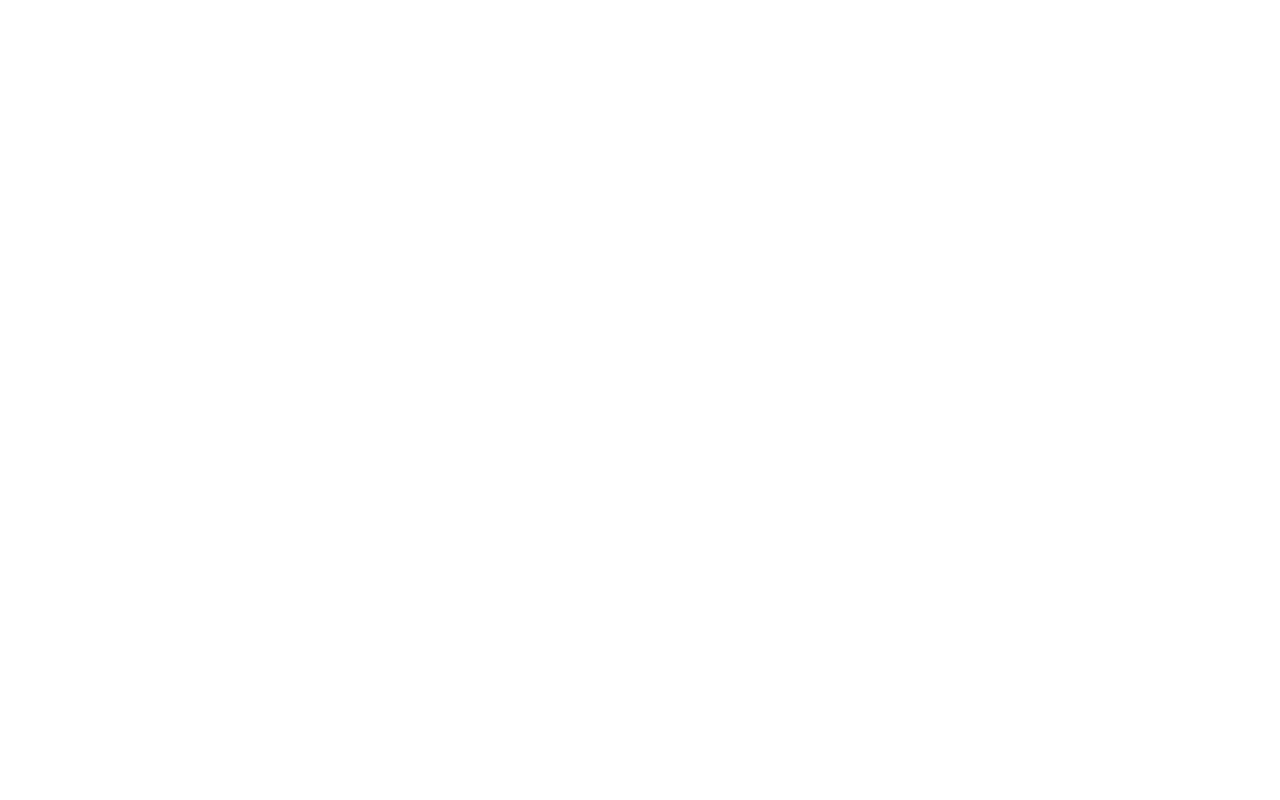
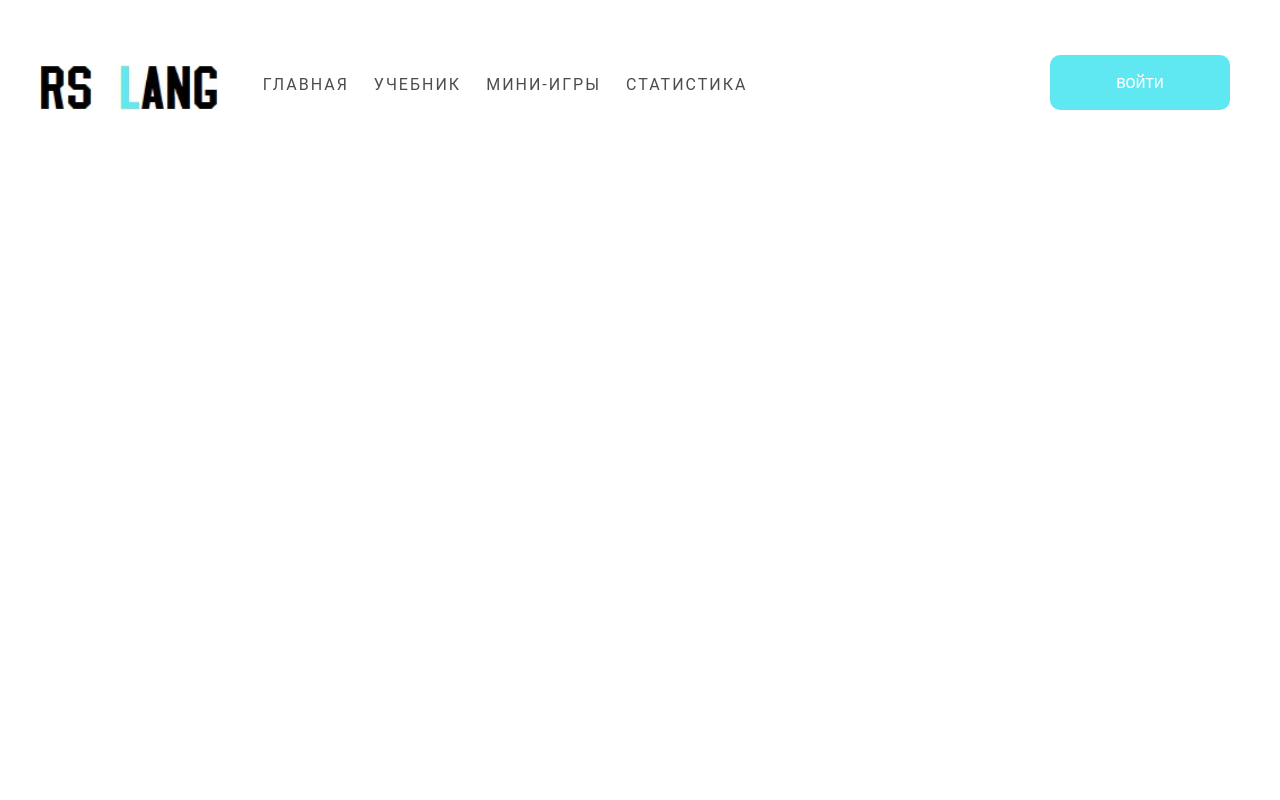
Before and after one commit to MironovNick/rslang, a plain HTML site: page rslang/index.html in a window 1280 px wide. Shown: the top 800 px of the page. Drawn offline with Linux system fonts and the light colour scheme.

Commit message:
feat: add header at main page

```diff
--- a/rslang/index.html
+++ b/rslang/index.html
@@ -15,5 +15,23 @@
 		<link href="https://fonts.googleapis.com/css2?family=Montserrat:wght@300&display=swap" rel="stylesheet">
     </head>
     <body>
+		<section class="main_page">
+			<header>
+				<img id="logo" src="images/logo.jpg" alt="logo">
+				<div class="menu_bar">
+					<a href="">главная</a>
+					<a href="">учебник</a>
+					<a href="">мини-игры</a>
+					<a href="">статистика</a>
+				</div>
+				<button class="log_in_button">
+					войти
+				</button>
+			</header>
+			<div class="main_page_content">
+			</div>
+			<footer>
+			</footer>
+		</section>
 	</body>
 </html>
--- a/rslang/style/style.css
+++ b/rslang/style/style.css
@@ -0,0 +1,90 @@
+
+body{
+	margin: 0 0 0 0;
+	padding: 0 0 0 0;
+}
+
+.main_page{
+	margin: 0 0 0 0;
+	padding: 0 0 0 0;
+}
+
+.main_page_container{
+	width: 1200px;
+	height: auto;
+}
+
+header{
+	width: 1200px;
+	height: 110px;
+	margin: auto;
+	display: flex;
+}
+
+#logo{
+	margin: 65px 0 0 0;
+}
+
+.menu_bar{
+	width: auto;
+	height: 30px;
+	display: flex;
+	margin: 75px 0 0 45px;
+}
+
+.menu_bar a{
+	font-family: 'Roboto', sans-serif;
+	font-style: normal;
+	font-weight: 400;
+	font-size: 16px;
+	letter-spacing: 2px;
+	cursor: pointer;
+	color: #4D4D4D;
+	transition: all 0.5s ease-out;
+	text-decoration: none;
+	margin-right: 25px;
+	text-transform: uppercase;
+}
+
+.menu_bar a:hover{
+	color: #5FE8F2;
+	transition: all 0.5s ease-out;
+}
+
+.log_in_button{
+	width: 180px;
+    height: 55px;
+    margin: 0;
+    padding: 0;
+    outline: 0;
+    font-size: 18px;
+    font-weight: 500;
+	border: 0;
+	border-radius: 10px;
+    cursor: pointer;
+	background-color: #5FE8F2;
+    margin-left: auto;
+    margin-right: 10px;
+	margin-top: 55px;
+	color: white;
+	transition: all 0.5s ease-out;
+}
+
+.log_in_button:hover{
+	border: 1px solid #5FE8F2;
+	background-color: white;
+	color: #5FE8F2;
+	transition: all 0.5s ease-out;
+}
+
+.main_page_content{
+	width: 1200px;
+	height: 1000px;
+	margin: auto;
+}
+
+footer{
+	width: 100%;
+	height: 95px;
+	background-color: gray;
+}
```
Also changed, not shown: rslang/images/icon.jpg.
